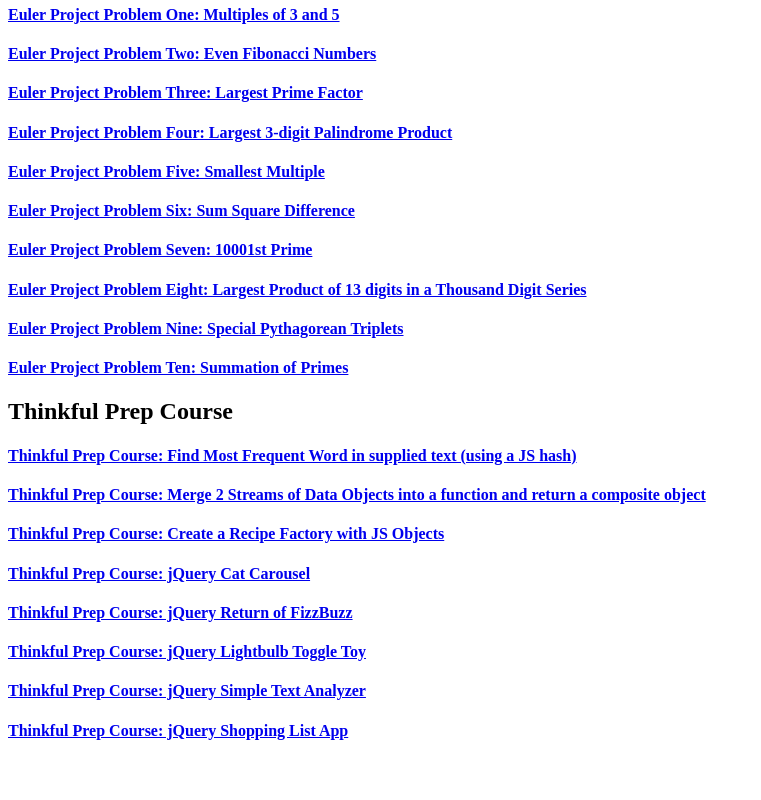
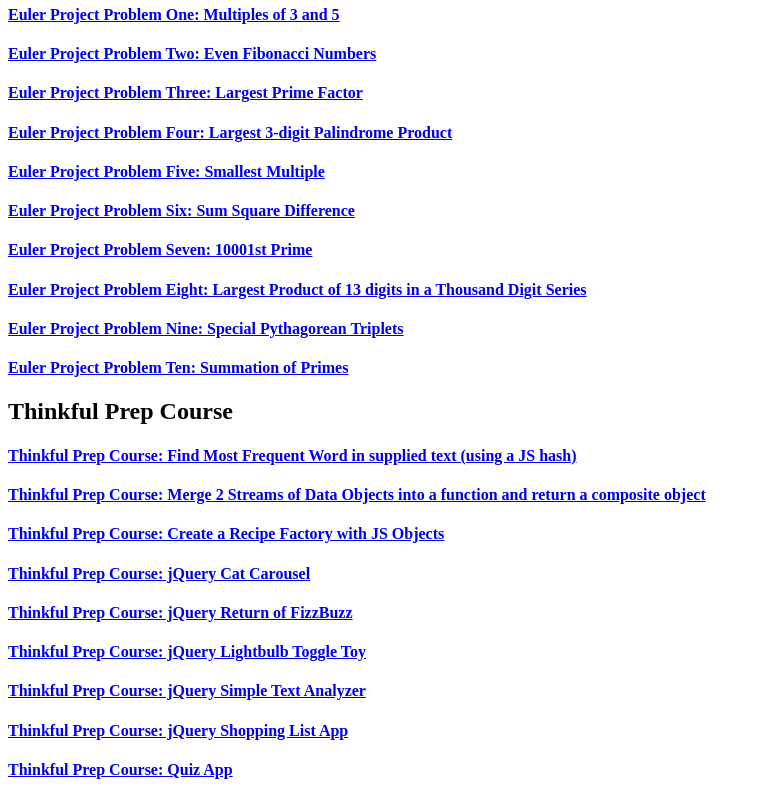
Before and after one commit to deepbsd/javascript, a plain HTML site: page index.html in a window 1280 px wide. Shown: the part 533-1333 px from the top of the page, without its empty margins (0-761 px from the left). Before the commit the page ends 1294 px from the top, so only its background shows below. Drawn offline with Linux system fonts and the light colour scheme.

Commit message:
fixed index page for projects

```diff
--- a/index.html
+++ b/index.html
@@ -75,5 +75,7 @@ Eight: Largest Product of 13 digits in a Thousand Digit Series</a></h4>
 
 <h4><a href="projects/tf-shoppinglist2/index.html">Thinkful Prep Course: jQuery Shopping List App</a> </h4>
 
+<h4><a href="projects/tf-QuizzApp/index.html">Thinkful Prep Course: Quiz App</a> </h4>
+
 </body>
 </html>
```
